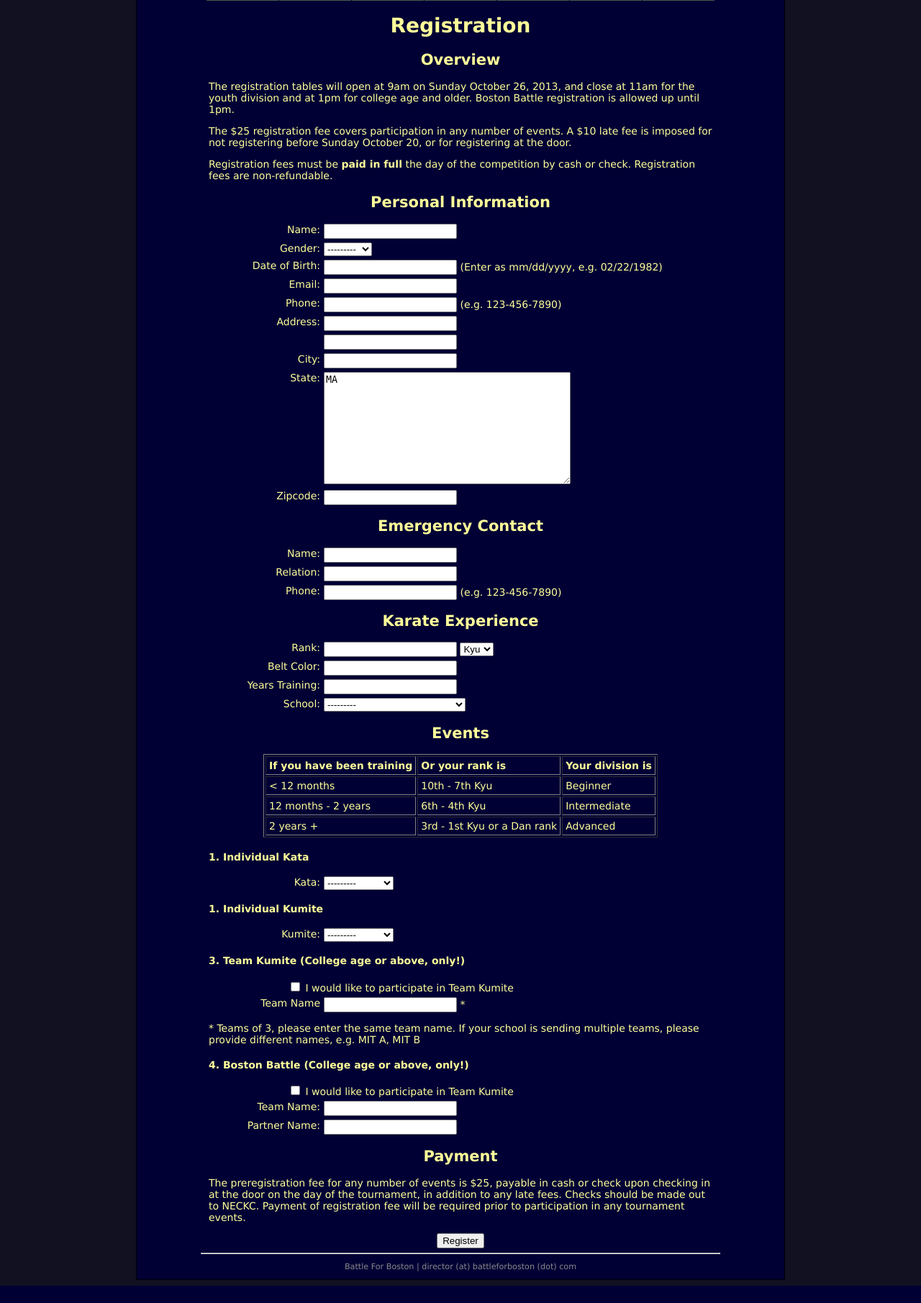
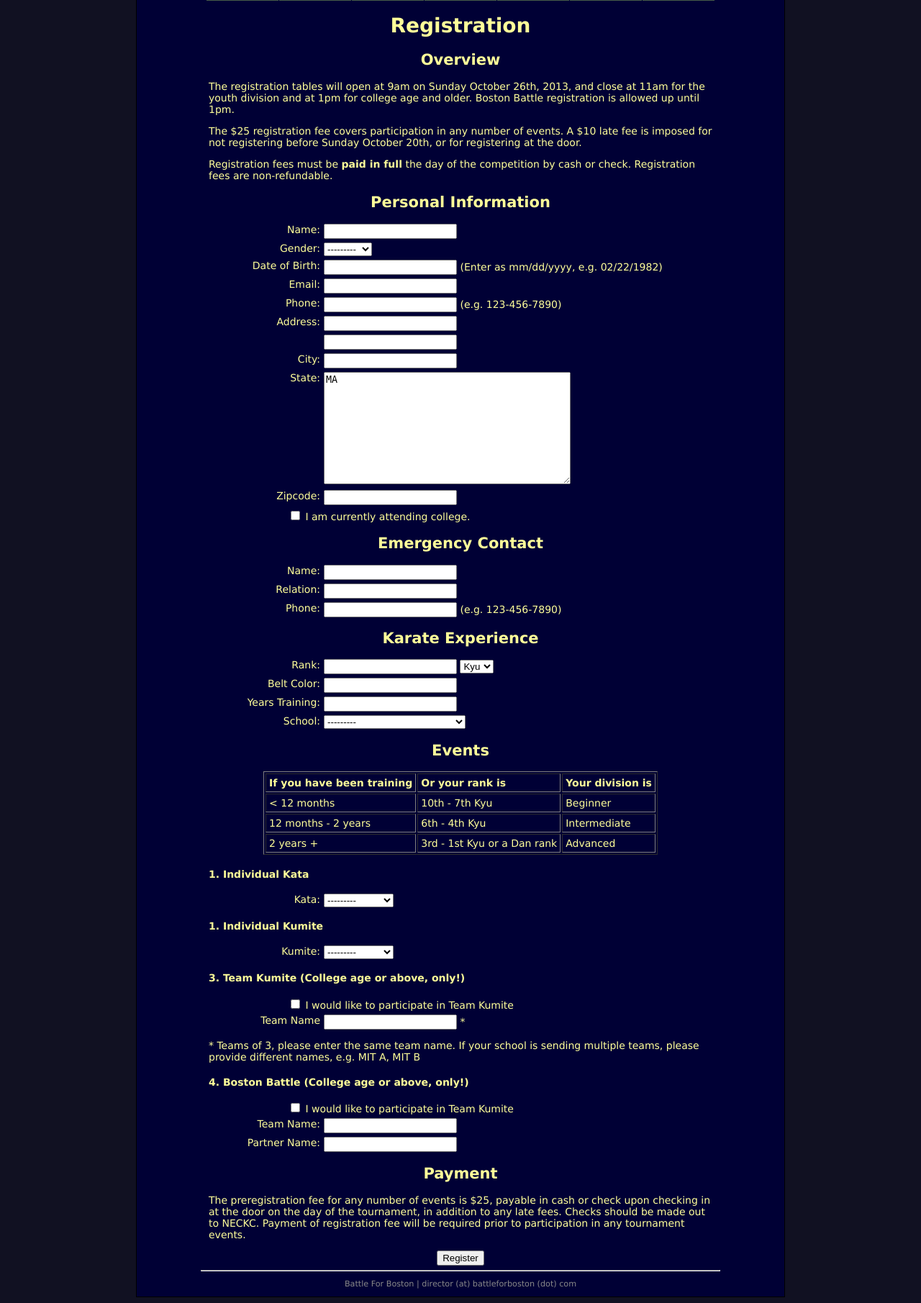
Before and after one commit to piotrf17/battleforboston, a Django app: page /register in a window 1280 px wide. Shown: the part 207-2018 px from the top of the page at 72% size. Before the commit the page ends 1994 px from the top, so only its background shows below. Run offline with Django 3.2, Linux system fonts and the light colour scheme.

Commit message:
add field for college age to form

```diff
--- a/mysite/templates/thanks.html
+++ b/mysite/templates/thanks.html
@@ -4,5 +4,5 @@
 
 {% block main %}
 <h1>Thank You!</h1>
-Your submission has been received.  Please remember to bring a check for $45 made out to NECKC on the day of the tournament.  If you are registering after April 10th, there will be a $10 late registration fee.
+Your submission has been received.  Please remember to bring a check for $25 made out to NECKC on the day of the tournament.  If you are registering after October 20th, there will be a $10 late registration fee.
 {% endblock %}
--- a/tourny/models.py
+++ b/tourny/models.py
@@ -48,6 +48,7 @@ class Person(models.Model):
   name = models.CharField(max_length=100)
   gender = models.CharField(max_length=1, choices=GENDER_CHOICES)
   dob = models.DateField('date of birth')
+  college_age = models.BooleanField(blank=True)
 
   # Contact information.
   email = models.EmailField(max_length=254)
--- a/tourny/templates/tourny/register.html
+++ b/tourny/templates/tourny/register.html
@@ -7,14 +7,14 @@
 
 <h2>Overview</h2>
 
-<p>The registration tables will open at 9am on Sunday October 26,
+<p>The registration tables will open at 9am on Sunday October 26th,
   2013, and close at 11am for the youth division and at 1pm for
   college age and older. Boston Battle registration is allowed up
   until 1pm.</p>
 
 <p>The $25 registration fee covers participation in any number
   of events. A $10 late fee is imposed for not registering before
-  Sunday October 20, or for registering at the door.</p>
+  Sunday October 20th, or for registering at the door.</p>
 
 <p>Registration fees must be <b>paid in full</b> the day of the
   competition by cash or check. Registration fees are
@@ -78,6 +78,12 @@
     <div class="errorWrapper">{{ form.zipcode.errors }}</div>
     <label for="id_zipcode">Zipcode:</label>
     {{ form.zipcode }}
+  </div>
+  <div class="fieldWrapper">
+    <div class="errorWrapper">{{ form.college_age.errors }}</div>
+    <label style="width:100px">&nbsp;</label>
+    {{ form.college_age }}
+    <span>I am currently attending college.</span>
   </div>
 
   <h2>Emergency Contact</h2>
```
